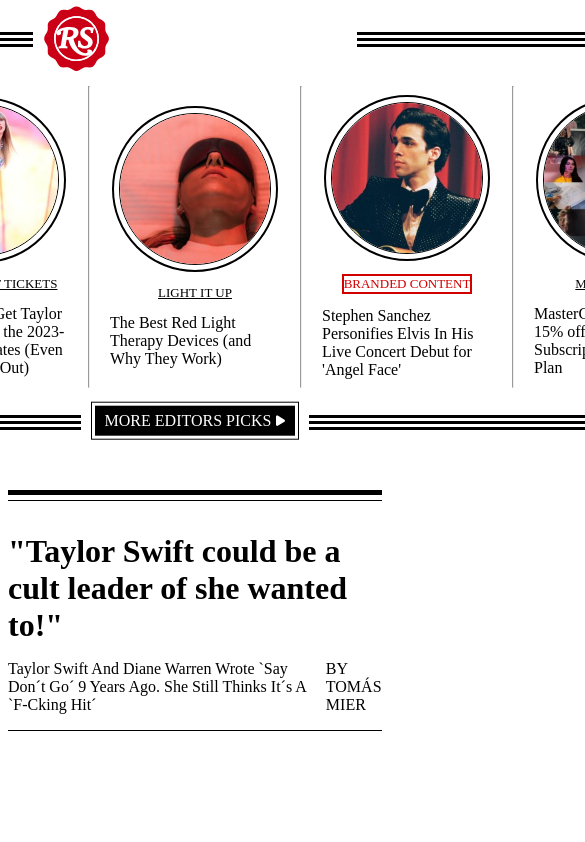
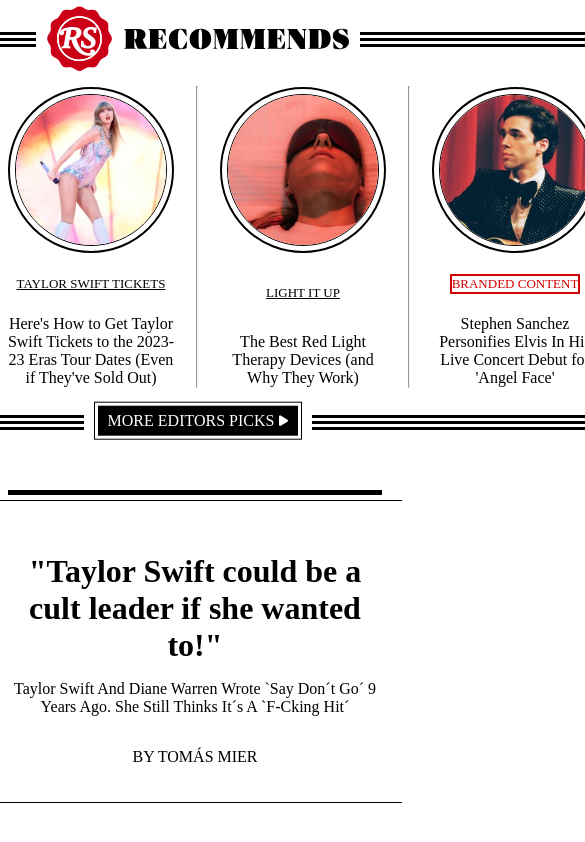
Before and after one commit to fs4-equipo2/Equipo2Rolling, a plain HTML site: page Recommends.html in a window 390 px wide. Shown: the top 842 px of the page, 585 px wide, since content can reach past the window. Drawn offline with Linux system fonts and the light colour scheme.

Commit message:
Cambios en archivos propios de feat/recommends

```diff
--- a/Recom-style.css
+++ b/Recom-style.css
@@ -15,8 +15,8 @@
   }
 
   .caja-recom {
-    height: fit-content;
-    width: fit-content;
+    height: 100%;
+    width: 100%;
 
     display: flex;
     flex-direction: column;
@@ -55,7 +55,7 @@
     display: flex;
     flex-direction: column;
     align-items: center;
-    justify-content: center;
+    justify-content: space-between;
 
     padding: 20px;
   }
@@ -91,6 +91,10 @@
     text-align: center;
     font-size: small;
     text-decoration: underline;
+  }
+
+  .título-recom {
+    text-align: center;
   }
 
   .branded-content-recom {
@@ -137,6 +141,7 @@
 
   .flecha-bottom-recom {
     height: 12px;
+    fill: white;
   }
 
   .quote-recom {
@@ -148,8 +153,8 @@
     align-items: center;
 
     margin-top: 60px;
+    margin-bottom: 60px;
     border-top: 5px solid black;
-
   }
 
   .caja-quote {
@@ -164,7 +169,6 @@
     border-bottom: 1px solid black;
 
     margin-top: 5px;
-
   }
 
   .title-quote {
@@ -180,3 +184,28 @@
 
     gap: 15px;
   }
+
+  /* Media Recommends Tablet: Martin */
+
+  @media only screen and (max-width: 800px) {
+    .quinto-recom {
+      display: none;
+    }
+
+    .caja-quote {
+      padding: 20px;
+    }
+    .content-quote {
+      flex-direction: column;
+      align-items: center;
+      gap: unset;
+    }
+  }
+
+  /* Media Recommends Movil: Martin */
+
+  @media only screen and (max-width: 600px) {
+    .caja-quote {
+      text-align: center;
+    }
+  }
--- a/Recommends.html
+++ b/Recommends.html
@@ -152,6 +152,7 @@
                 </g>
               </svg>
             </div>
+            <div class="caja-int-recom">
               <ul id="lista-recom">
                 <li class="primero-recom">
                   <div class="card-recom">
@@ -173,7 +174,7 @@
                     </div>
                   </div>
                 </li>
-              <hr class="linea-div-recom">
+                <hr class="linea-div-recom" />
                 <li class="segundo-recom">
                   <div class="card-recom">
                     <div class="borde-imagen-recom">
@@ -194,7 +195,7 @@
                     </div>
                   </div>
                 </li>
-              <hr class="linea-div-recom">
+                <hr class="linea-div-recom" />
                 <li class="tercero-recom">
                   <div class="card-recom">
                     <div class="borde-imagen-recom">
@@ -214,7 +215,7 @@
                     </div>
                   </div>
                 </li>
-              <hr class="linea-div-recom">
+                <hr class="linea-div-recom" />
                 <li class="cuarto-recom">
                   <div class="card-recom">
                     <div class="borde-imagen-recom">
@@ -230,12 +231,12 @@
                       <p class="branded-content-recom">BRANDED CONTENT</p>
                     </div>
                     <div class="título-recom">
-                    Stephen Sanchez Personifies Elvis In His Live Concert Debut
-                    for 'Angel Face'
+                      Stephen Sanchez Personifies Elvis In His Live Concert
+                      Debut for 'Angel Face'
                     </div>
                   </div>
                 </li>
-              <hr class="linea-div-recom">
+                <hr class="linea-div-recom" />
                 <li class="quinto-recom">
                   <div class="card-recom">
                     <div class="borde-imagen-recom">
@@ -251,16 +252,17 @@
                       <p class="name-recom">MASTERDEAL</p>
                     </div>
                     <div class="título-recom">
-                    MasterClass Is Offering 15% off Its Yearly Subscription For
-                    Any Plan
+                      MasterClass Is Offering 15% off Its Yearly Subscription
+                      For Any Plan
                     </div>
                   </div>
                 </li>
               </ul>
+            </div>
             <div class="box-bottom-recom">
               <div class="borde-bottom-recom">
                 <div class="caja-bottom-recom">
-                  <p class="-recom">MORE EDITORS PICKS</p>
+                  <p class="title-recom">MORE EDITORS PICKS</p>
                   <svg
                     class="flecha-bottom-recom"
                     xmlns="http://www.w3.org/2000/svg"
@@ -269,7 +271,7 @@
                   >
                     <style>
                       svg {
-                        fill: #ffffff;
+                        fill: #000000;
                       }
                     </style>
                     <path
@@ -286,7 +288,7 @@
     <section class="quote-recom">
       <div class="caja-quote">
         <p class="title-quote">
-          "Taylor Swift could be a cult leader of she wanted to!"
+          "Taylor Swift could be a cult leader if she wanted to!"
         </p>
         <div class="content-quote">
           <p class="text-content-quote">
```
Lines whose indentation alone changed are shown as unchanged.
